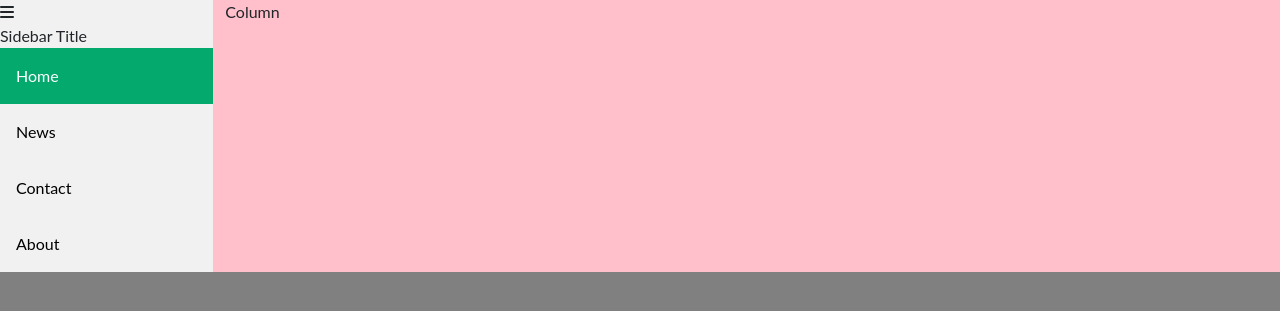
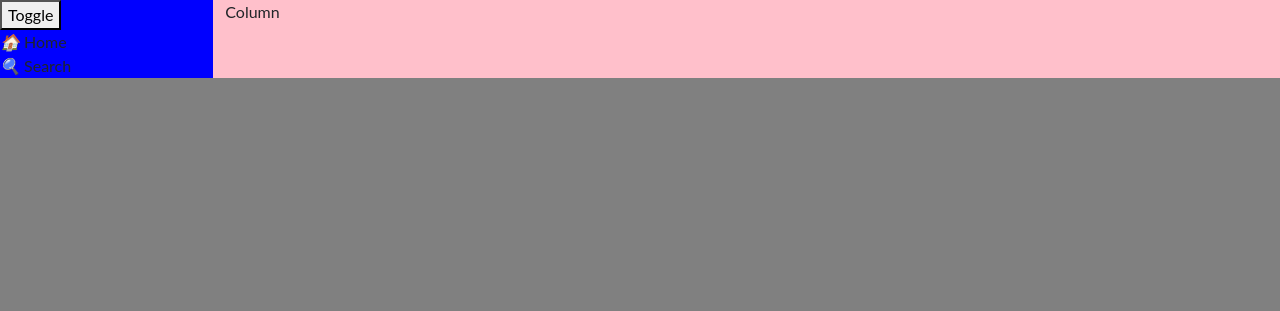
Before and after one commit to kibinzxc/ERP-system-PHCR, a PHP site: page / in a window 1280 px wide. Shown: the top 311 px of the page. Run offline with PHP 8.4, Linux system fonts and the light colour scheme.

Commit message:
testing phase

```diff
--- a/index.php
+++ b/index.php
@@ -17,16 +17,16 @@
     <div class="container-fluid" style="background: red; width: 100%">
         <div class="row">
             <div class="col-md-2" style="background: blue; padding:0;">
-                <div class="sidebar">
-                    <div class="hamburger-icon">
-                        <i class="fas fa-bars"></i>
+                    <button onclick="toggleSidebar()">Toggle</button>
+                    <div class="item">
+                        <i class="icon">🏠</i>
+                        <span>Home</span>
                     </div>
-                    <div class="title">Sidebar Title</div>
-                    <a class="active" href="#home">Home</a>
-                    <a href="#news">News</a>
-                    <a href="#contact">Contact</a>
-                    <a href="#about">About</a>
-                </div>
+                    <div class="item">
+                        <i class="icon">🔍</i>
+                        <span>Search</span>
+                    </div>
+                    <!-- Add more items as needed -->
             </div>
 
             <div class="col-md-10" style="background: pink;">
@@ -36,10 +36,9 @@
     </div>
 
     <script>
-        document.querySelector('.hamburger-icon').addEventListener('click', function () {
-            var title = document.querySelector('.sidebar .title');
-            title.style.display = (title.style.display === 'none' || title.style.display === '') ? 'block' : 'none';
-        });
+        function toggleSidebar() {
+            document.querySelector('.col-md-2').classList.toggle('collapsed');
+        }
     </script>
 </body>
 
--- a/styles.css
+++ b/styles.css
@@ -2,28 +2,32 @@ body {
     font-family: "Lato", sans-serif;
   }
 
-  .sidebar {
-    width: 100%;
-    background-color: #f1f1f1;
-    position:relative;
-    height: 100%;
+.sidebar {
+    width: 200px;
+    position: fixed;
+    top: 0;
+    left: 0;
+    height: 100vh;
+    background-color: #333;
+    color: #fff;
+    padding: 10px;
   }
-
-  .sidebar a {
-    display: block;
-    color: black;
-    padding: 16px;
-    text-decoration: none;
+  .sidebar .item {
+      display: flex;
+      align-items: center;
+      padding: 10px;
   }
-
-  .sidebar a.active {
-    background-color: #04AA6D;
-    color: white;
+  .sidebar .item i {
+      margin-right: 10px;
   }
-
-  .sidebar a:hover:not(.active) {
-    background-color: #555;
-    color: white;
+  .sidebar .item span {
+      transition: all 0.5s ease;
+  }
+  .sidebar.collapsed .item span  {
+      display: none;
+  }
+  .sidebar.collapsed{
+      width: 50px;
   }
 
 
--- a/test.php
+++ b/test.php
@@ -45,6 +45,10 @@
         <!-- Add more items as needed -->
     </div>
 
+    <div class="content">
+        <h1>Content</h1>
+    </div>
+
     <script>
         function toggleSidebar() {
             document.querySelector('.sidebar').classList.toggle('collapsed');
```
